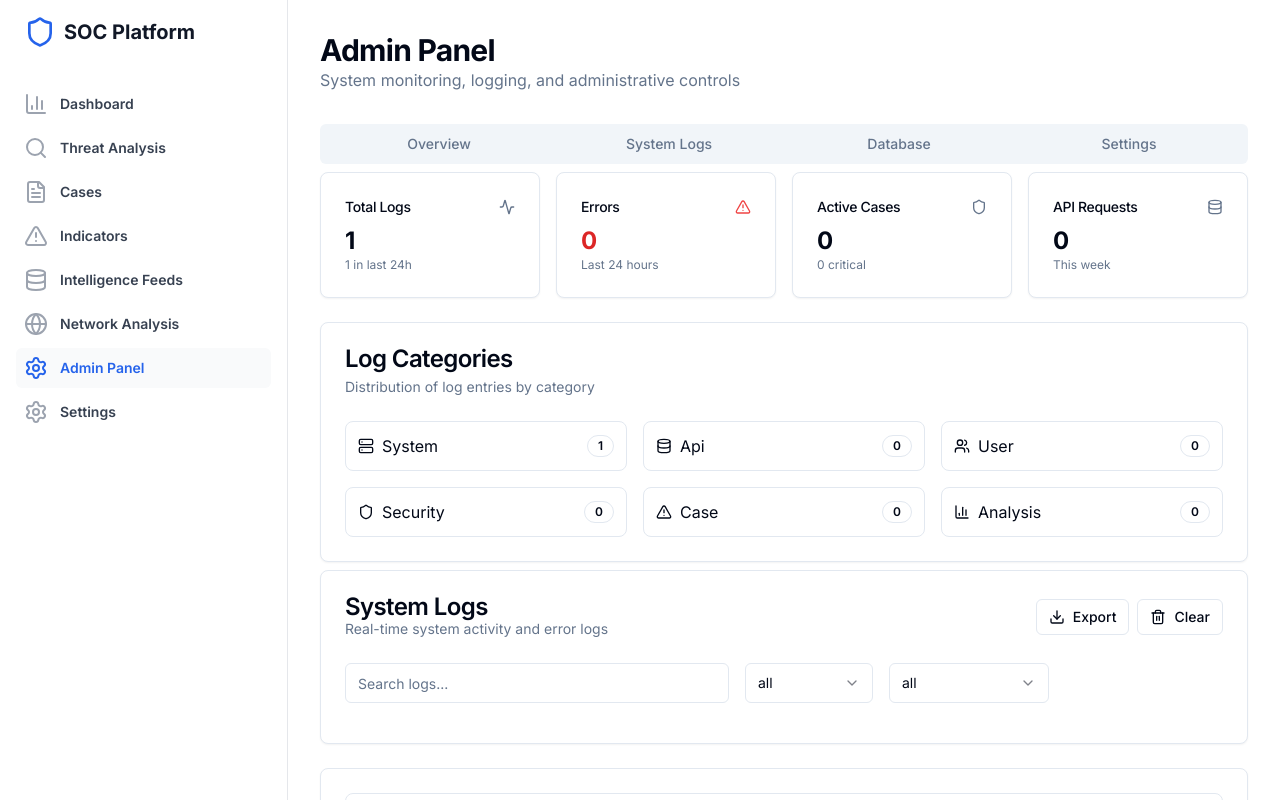
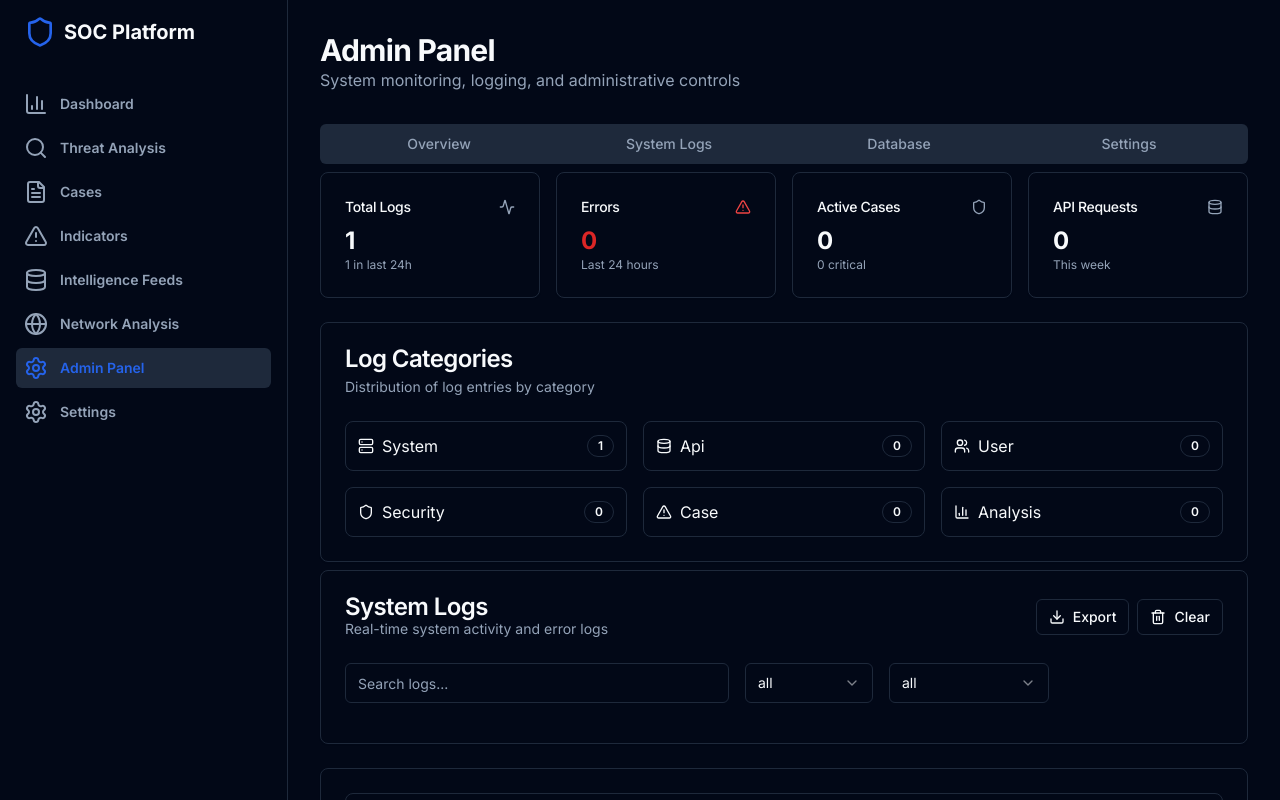
Before and after one commit to dobyfreejr/Winston2.0, a Next.js app: page /admin in a window 1280 px wide. Shown: the top 800 px of the page. Built offline with nearby package versions, Linux system fonts and the light colour scheme.

Commit message:
Remove Progress Bars, Add Time Tracking, Dark Mode, and Fixed Navigation

```diff
--- a/app/globals.css
+++ b/app/globals.css
@@ -4,24 +4,24 @@
 
 @layer base {
   :root {
-    --background: 0 0% 100%;
-    --foreground: 222.2 84% 4.9%;
-    --card: 0 0% 100%;
-    --card-foreground: 222.2 84% 4.9%;
-    --popover: 0 0% 100%;
-    --popover-foreground: 222.2 84% 4.9%;
+    --background: 222.2 84% 4.9%;
+    --foreground: 210 40% 98%;
+    --card: 222.2 84% 4.9%;
+    --card-foreground: 210 40% 98%;
+    --popover: 222.2 84% 4.9%;
+    --popover-foreground: 210 40% 98%;
     --primary: 221.2 83.2% 53.3%;
     --primary-foreground: 210 40% 98%;
-    --secondary: 210 40% 96%;
-    --secondary-foreground: 222.2 84% 4.9%;
-    --muted: 210 40% 96%;
-    --muted-foreground: 215.4 16.3% 46.9%;
-    --accent: 210 40% 96%;
-    --accent-foreground: 222.2 84% 4.9%;
+    --secondary: 217.2 32.6% 17.5%;
+    --secondary-foreground: 210 40% 98%;
+    --muted: 217.2 32.6% 17.5%;
+    --muted-foreground: 215 20.2% 65.1%;
+    --accent: 217.2 32.6% 17.5%;
+    --accent-foreground: 210 40% 98%;
     --destructive: 0 84.2% 60.2%;
     --destructive-foreground: 210 40% 98%;
-    --border: 214.3 31.8% 91.4%;
-    --input: 214.3 31.8% 91.4%;
+    --border: 217.2 32.6% 17.5%;
+    --input: 217.2 32.6% 17.5%;
     --ring: 221.2 83.2% 53.3%;
     --radius: 0.5rem;
   }
--- a/app/indicators/page.tsx
+++ b/app/indicators/page.tsx
@@ -111,6 +111,7 @@ export default function IndicatorsPage() {
       description: `Case created from ${indicator.threatLevel} threat level indicator`,
       priority: indicator.threatLevel === 'high' ? 'critical' : indicator.threatLevel === 'medium' ? 'high' : 'medium',
       status: 'open',
+      timeSpent: 0,
       indicators: [indicator.indicator],
       tags: [indicator.type, indicator.threatLevel]
     })
--- a/app/layout.tsx
+++ b/app/layout.tsx
@@ -19,7 +19,7 @@ export default function RootLayout({
     <html lang="en">
       <body className={inter.className}>
         <Navigation />
-        <main className="lg:pl-72">
+        <main className="pl-72">
           <div className="px-4 py-8 sm:px-6 lg:px-8">
             {children}
           </div>
--- a/components/dashboard/recent-activity.tsx
+++ b/components/dashboard/recent-activity.tsx
@@ -73,6 +73,7 @@ export function RecentActivity() {
       description: `Automated case created from ${activity.severity} severity detection`,
       priority: activity.severity === 'high' ? 'critical' : activity.severity === 'medium' ? 'high' : 'medium',
       status: 'open',
+      timeSpent: 0,
       indicators: [activity.indicator],
       tags: [activity.indicatorType, activity.severity]
     })
--- a/components/layout/navigation.tsx
+++ b/components/layout/navigation.tsx
@@ -36,11 +36,11 @@ export function Navigation() {
   return (
     <>
       {/* Desktop Sidebar */}
-      <div className="hidden lg:fixed lg:inset-y-0 lg:z-50 lg:flex lg:w-72 lg:flex-col">
-        <div className="flex grow flex-col gap-y-5 overflow-y-auto border-r border-gray-200 bg-white px-6 pb-4">
+      <div className="fixed inset-y-0 z-50 flex w-72 flex-col">
+        <div className="flex grow flex-col gap-y-5 overflow-y-auto border-r border-border bg-card px-6 pb-4">
           <div className="flex h-16 shrink-0 items-center">
             <Shield className="h-8 w-8 text-blue-600" />
-            <span className="ml-2 text-xl font-bold text-gray-900">SOC Platform</span>
+            <span className="ml-2 text-xl font-bold text-foreground">SOC Platform</span>
           </div>
           <nav className="flex flex-1 flex-col">
             <ul role="list" className="flex flex-1 flex-col gap-y-7">
@@ -54,14 +54,14 @@ export function Navigation() {
                           href={item.href}
                           className={cn(
                             pathname === item.href
-                              ? 'bg-gray-50 text-blue-600'
-                              : 'text-gray-700 hover:text-blue-600 hover:bg-gray-50',
+                              ? 'bg-accent text-blue-600'
+                              : 'text-muted-foreground hover:text-blue-600 hover:bg-accent',
                             'group flex gap-x-3 rounded-md p-2 text-sm leading-6 font-semibold'
                           )}
                         >
                           <Icon
                             className={cn(
-                              pathname === item.href ? 'text-blue-600' : 'text-gray-400 group-hover:text-blue-600',
+                              pathname === item.href ? 'text-blue-600' : 'text-muted-foreground group-hover:text-blue-600',
                               'h-6 w-6 shrink-0'
                             )}
                           />
@@ -77,73 +77,8 @@ export function Navigation() {
         </div>
       </div>
 
-      {/* Mobile menu */}
-      <div className="lg:hidden">
-        <div className="flex items-center justify-between h-16 px-4 border-b border-gray-200 bg-white">
-          <div className="flex items-center">
-            <Shield className="h-8 w-8 text-blue-600" />
-            <span className="ml-2 text-xl font-bold text-gray-900">SOC Platform</span>
-          </div>
-          <Button
-            variant="ghost"
-            size="icon"
-            onClick={() => setMobileMenuOpen(!mobileMenuOpen)}
-          >
-            {mobileMenuOpen ? <X className="h-6 w-6" /> : <Menu className="h-6 w-6" />}
-          </Button>
-        </div>
-
-        {mobileMenuOpen && (
-          <div className="fixed inset-0 z-50 lg:hidden">
-            <div className="fixed inset-0 bg-gray-900/80" onClick={() => setMobileMenuOpen(false)} />
-            <div className="fixed inset-y-0 right-0 z-50 w-full overflow-y-auto bg-white px-6 py-6 sm:max-w-sm sm:ring-1 sm:ring-gray-900/10">
-              <div className="flex items-center justify-between">
-                <div className="flex items-center">
-                  <Shield className="h-8 w-8 text-blue-600" />
-                  <span className="ml-2 text-xl font-bold text-gray-900">SOC Platform</span>
-                </div>
-                <Button
-                  variant="ghost"
-                  size="icon"
-                  onClick={() => setMobileMenuOpen(false)}
-                >
-                  <X className="h-6 w-6" />
-                </Button>
-              </div>
-              <div className="mt-6 flow-root">
-                <div className="-my-6 divide-y divide-gray-500/10">
-                  <div className="space-y-2 py-6">
-                    {navigation.map((item) => {
-                      const Icon = item.icon
-                      return (
-                        <Link
-                          key={item.name}
-                          href={item.href}
-                          className={cn(
-                            pathname === item.href
-                              ? 'bg-gray-50 text-blue-600'
-                              : 'text-gray-700 hover:text-blue-600 hover:bg-gray-50',
-                            'group flex gap-x-3 rounded-md p-2 text-sm leading-6 font-semibold'
-                          )}
-                          onClick={() => setMobileMenuOpen(false)}
-                        >
-                          <Icon
-                            className={cn(
-                              pathname === item.href ? 'text-blue-600' : 'text-gray-400 group-hover:text-blue-600',
-                              'h-6 w-6 shrink-0'
-                            )}
-                          />
-                          {item.name}
-                        </Link>
-                      )
-                    })}
-                  </div>
-                </div>
-              </div>
-            </div>
-          </div>
-        )}
-      </div>
+      {/* Mobile overlay for small screens */}
+      <div className="md:hidden fixed inset-0 z-40 bg-background/80 backdrop-blur-sm" />
     </>
   )
 }
--- a/components/threat-analysis/indicator-lookup.tsx
+++ b/components/threat-analysis/indicator-lookup.tsx
@@ -136,6 +136,7 @@ export function IndicatorLookup() {
       description: `Case created from threat analysis. Reputation score: ${results.threatIntel.reputation_score}/100`,
       priority: threatLevel,
       status: 'open',
+      timeSpent: 0,
       indicators: [indicator],
       tags: [detectIndicatorType(indicator), ...results.threatIntel.threat_types]
     })
--- a/lib/database.ts
+++ b/lib/database.ts
@@ -15,7 +15,7 @@ interface Case {
   description: string
   priority: 'critical' | 'high' | 'medium' | 'low'
   status: 'open' | 'investigating' | 'resolved' | 'closed'
-  progress: number // 0-100 percentage
+  timeSpent: number // Time spent in hours
   indicators: string[]
   assignee?: string
   createdAt: Date
@@ -68,7 +68,7 @@ export const db = {
     const newCase = {
       ...caseData,
       id: Date.now().toString(),
-      progress: 0,
+      timeSpent: 0,
       notes: [],
       createdAt: new Date(),
       updatedAt: new Date()
@@ -114,10 +114,10 @@ export const db = {
     return caseNotes.filter(note => note.caseId === caseId).sort((a, b) => b.timestamp.getTime() - a.timestamp.getTime())
   },
 
-  updateCaseProgress: (caseId: string, progress: number, author: string = 'System') => {
-    const updated = db.updateCase(caseId, { progress })
+  updateCaseTimeSpent: (caseId: string, timeSpent: number, author: string = 'System') => {
+    const updated = db.updateCase(caseId, { timeSpent })
     if (updated) {
-      db.addCaseNote(caseId, `Progress updated to ${progress}%`, author, 'status_change')
+      db.addCaseNote(caseId, `Time spent updated to ${timeSpent} hours`, author, 'status_change')
     }
     return updated
   },
```
Also changed, not shown: app/cases/page.tsx (+32 -51 lines).
